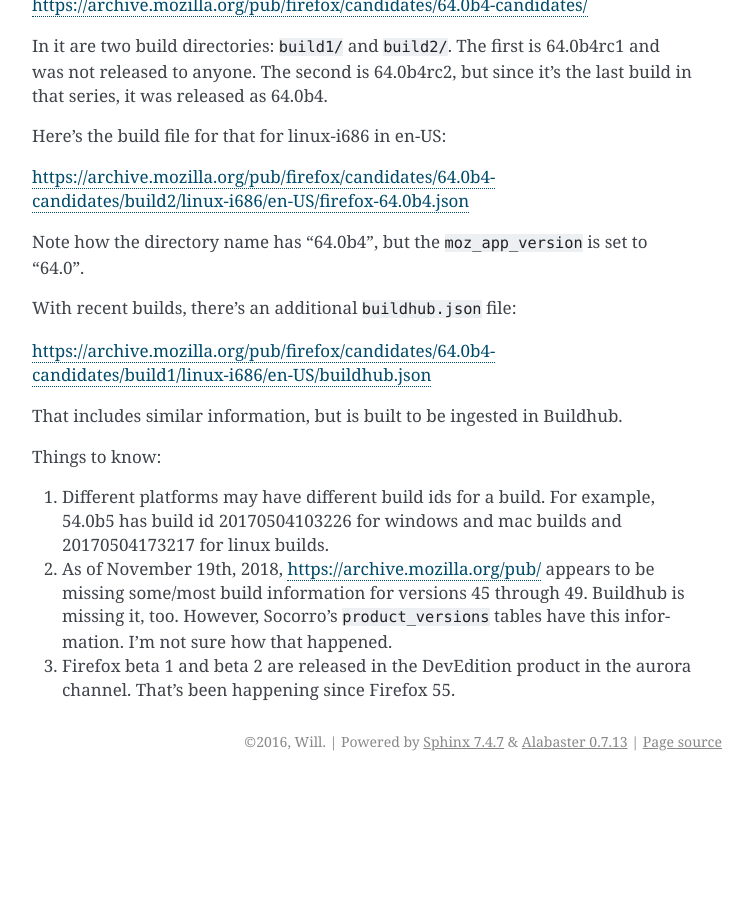
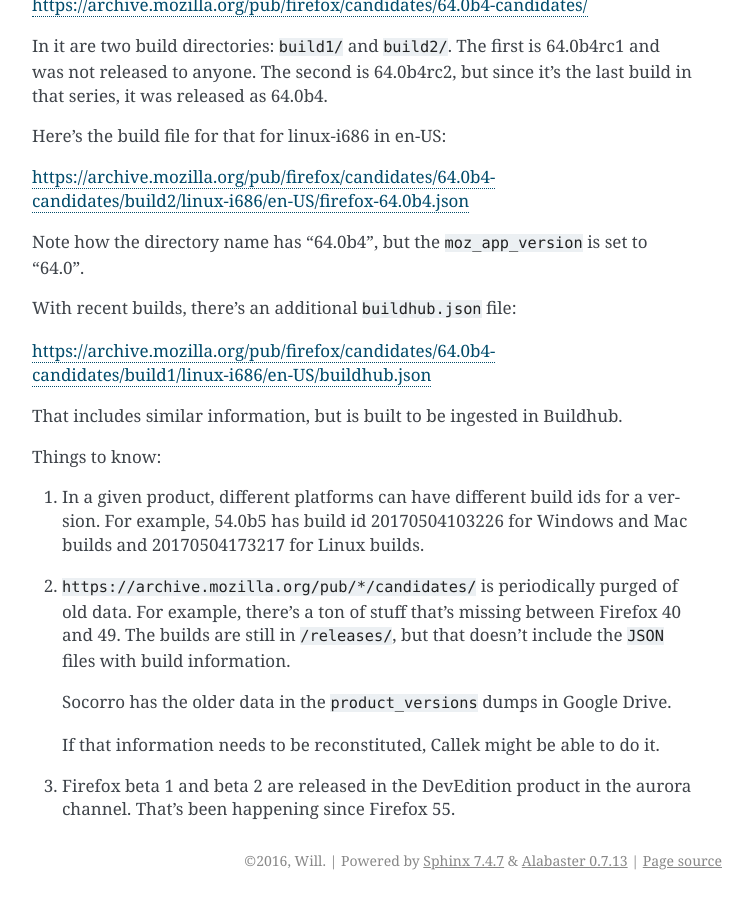
Before and after one commit to willkg/socorro-zero, a Sphinx documentation site: the page built from docs/versions.rst, in a window 1280 px wide and 900 px high, scrolled down 1667 px. Shown: the whole window, without its empty margins (388-1141 px from the left). Built offline with Sphinx 7.4.7, drawn with Linux system fonts in a browser that asks for light colours; before the commit the page ends 2448 px from its top, so only the background shows below that.

Commit message:
Update version knowledge with new facts!

```diff
--- a/docs/versions.rst
+++ b/docs/versions.rst
@@ -106,14 +106,20 @@
 
 Things to know:
 
-1. Different platforms may have different build ids for a build. For
-   example, 54.0b5 has build id 20170504103226 for windows and mac builds and
-   20170504173217 for linux builds.
+1. In a given product, different platforms can have different build ids for
+   a version. For example, 54.0b5 has build id 20170504103226 for Windows
+   and Mac builds and 20170504173217 for Linux builds.
 
-2. As of November 19th, 2018, https://archive.mozilla.org/pub/ appears to be
-   missing some/most build information for versions 45 through 49. Buildhub
-   is missing it, too. However, Socorro's ``product_versions`` tables have
-   this information. I'm not sure how that happened.
+2. ``https://archive.mozilla.org/pub/*/candidates/`` is periodically purged
+   of old data.  For example, there's a ton of stuff that's missing between
+   Firefox 40 and 49. The builds are still in ``/releases/``, but that doesn't
+   include the ``JSON`` files with build information.
+
+   Socorro has the older data in the ``product_versions`` dumps in Google
+   Drive.
+
+   If that information needs to be reconstituted, Callek might be able to do
+   it.
 
 3. Firefox beta 1 and beta 2 are released in the DevEdition product in the
    aurora channel. That's been happening since Firefox 55.
```
